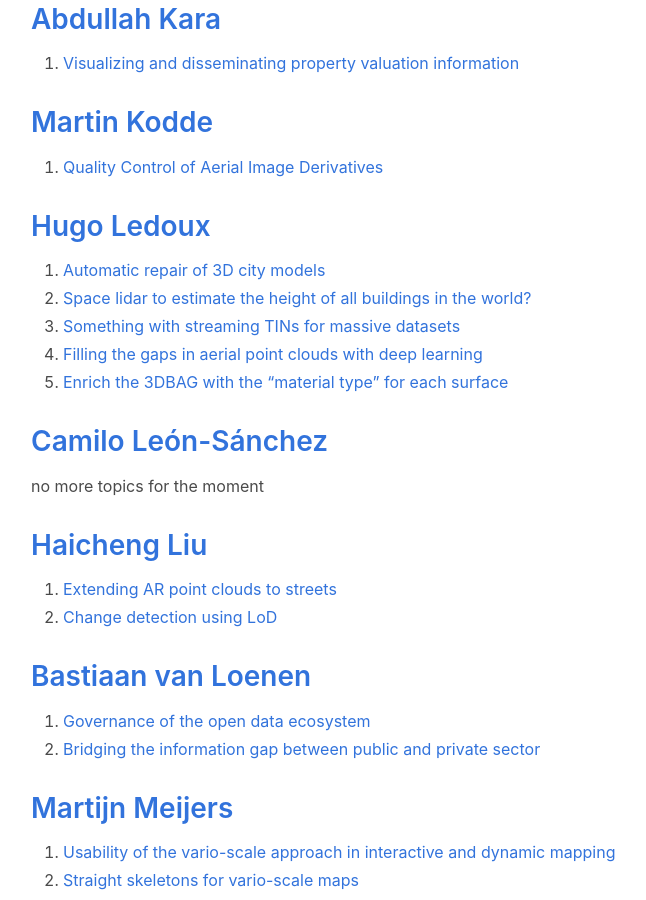
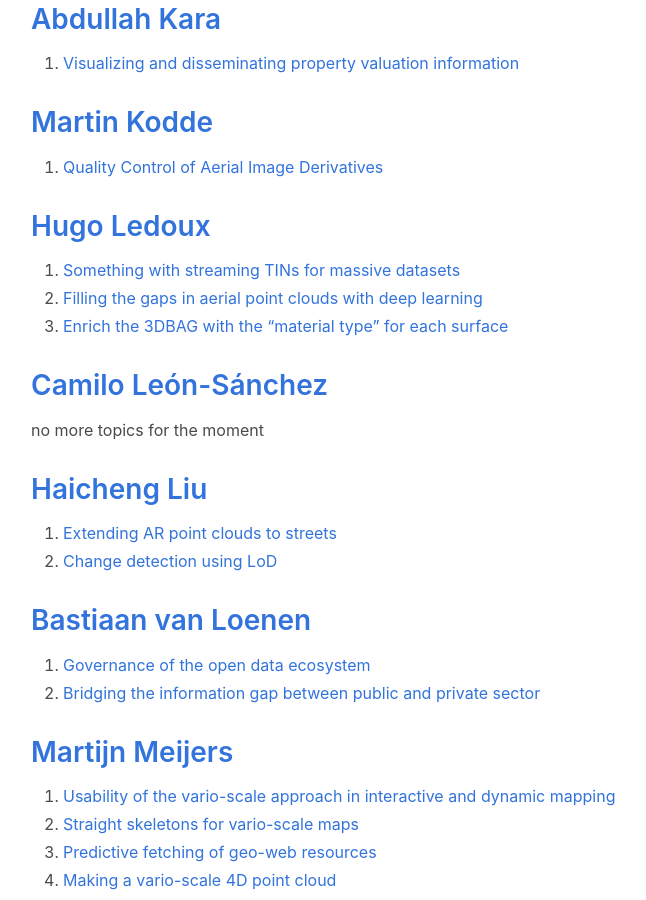
Before and after one commit to tudelft3d/geo2020, a Jekyll site: the page built from potentialtopics/index.md, in a window 1280 px wide and 900 px high, scrolled down 2103 px. Shown: the whole window, without its empty margins (33-679 px from the left). Built offline with Jekyll 4.4.1, drawn with Linux system fonts in a browser that asks for light colours; nearby versions of some CDN libraries.

Commit message:
Remove topics taken

```diff
--- a/potentialtopics/index.md
+++ b/potentialtopics/index.md
@@ -73,8 +73,6 @@
 1. [Quality Control of Aerial Image Derivatives ](https://wiki.tudelft.nl/bin/view/Organisation/OTB/GISt/MScThesisTopics#Quality_Control_of_Aerial_Image_Derivatives)
 
 ## [Hugo Ledoux](https://3d.bk.tudelft.nl/hledoux/)
-1. [Automatic repair of 3D city models](https://3d.bk.tudelft.nl/education/msctopics/#automatic-repair-of-3d-city-models)
-1. [Space lidar to estimate the height of all buildings in the world?](https://3d.bk.tudelft.nl/education/msctopics/#space-lidar-to-estimate-the-height-of-all-buildings-in-the-world)
 1. [Something with streaming TINs for massive datasets](https://3d.bk.tudelft.nl/education/msctopics/#something-with-streaming-tins-for-massive-datasets)
 1. [Filling the gaps in aerial point clouds with deep learning](https://3d.bk.tudelft.nl/education/msctopics/#filling-the-gaps-in-aerial-point-clouds-with-deep-learning)
 1. [Enrich the 3DBAG with the "material type" for each surface](https://3d.bk.tudelft.nl/education/msctopics/#enrich-the-3dbag-with-the-material-type-for-each-surface)
```
